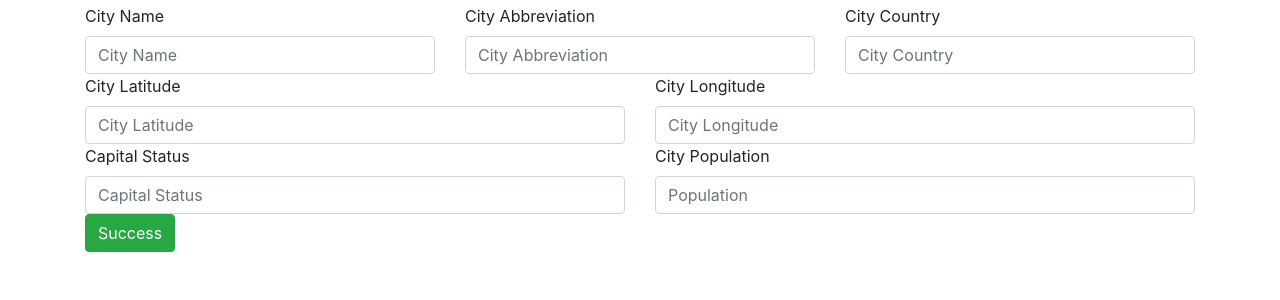
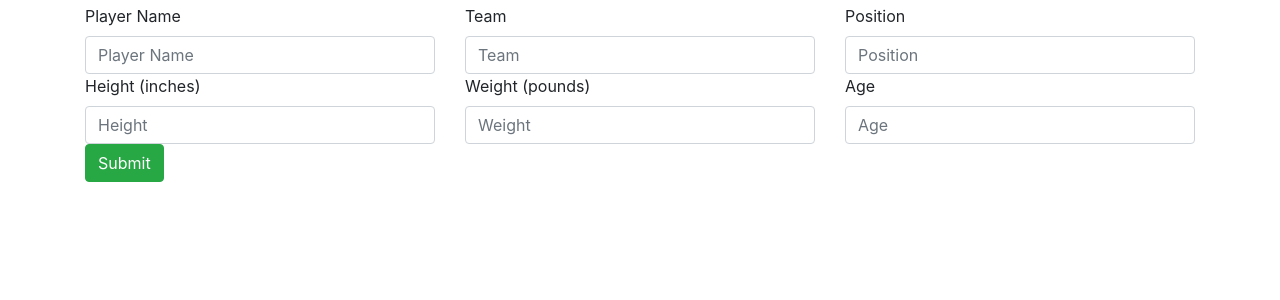
Before and after one commit to Robert-Such/Web-Forms-with-Docker-Flask-and-MySQL, a Flask app: page /players/new in a window 1280 px wide. Shown: the part 56-356 px from the top of the page. Run offline with Flask 2, Linux system fonts and the light colour scheme; some libraries are stand-ins or nearby versions.

Commit message:
Updated field names for new record page and edit record page.  Added Screenshots.

```diff
--- a/app/app.py
+++ b/app/app.py
@@ -63,7 +63,7 @@ def form_insert_post():
     cursor = mysql.get_db().cursor()
     inputData = (request.form.get('fldName'), request.form.get('fldTeam'), request.form.get('fldPosition'),
                  request.form.get('fldHeight_inches'), request.form.get('fldWeight_lbs'),
-                 request.form.get('fldAge'), request.form.get('fldPopulation'))
+                 request.form.get('fldAge'))
     sql_insert_query = """INSERT INTO tblMlbImport (fldName,fldTeam,fldPosition,fldHeight_inches,fldWeight_lbs,fldAge) VALUES (%s,%s,%s,%s,%s,%s) """
     cursor.execute(sql_insert_query, inputData)
     mysql.get_db().commit()
--- a/app/templates/new.html
+++ b/app/templates/new.html
@@ -1,45 +1,36 @@
 {% extends "layout.html" %}
 {% block content %}
-<form action="/cities/new" method="POST">
+<form action="/players/new" method="POST">
     <div class="row">
         <div class="col">
-            <label for="fldName">City Name</label>
-            <input id="fldName" type="text" class="form-control" placeholder="City Name" name="fldName">
+            <label for="fldName">Player Name</label>
+            <input id="fldName" type="text" class="form-control" placeholder="Player Name" name="fldName">
         </div>
         <div class="col">
-            <label for="fldAbbreviation">City Abbreviation</label>
-            <input id="fldAbbreviation" t ype="text" class="form-control" placeholder="City Abbreviation"
-                   name="fldAbbreviation">
+            <label for="fldTeam">Team</label>
+            <input id="fldTeam" type="text" class="form-control" placeholder="Team"
+                   name="fldTeam">
         </div>
         <div class="col">
-            <label for="fldCountry">City Country</label>
-            <input id="fldCountry" type="text" class="form-control" placeholder="City Country" name="fldCountry">
-        </div>
-    </div>
-
-    <div class="row">
-        <div class="col">
-            <label for="fldLat">City Latitude</label>
-            <input id="fldLat" type="text" class="form-control" placeholder="City Latitude" name="fldLat">
-        </div>
-        <div class="col">
-            <label for="fldlong">City Longitude</label>
-            <input id="fldlong" type="text" class="form-control" placeholder="City Longitude" name="fldLong">
+            <label for="fldPosition">Position</label>
+            <input id="fldPosition" type="text" class="form-control" placeholder="Position" name="fldPosition">
         </div>
     </div>
     <div class="row">
         <div class="col">
-            <label for="fldCapitalStatus">Capital Status</label>
-
-            <input id="fldCapitalStatus" type="text" class="form-control" placeholder="Capital Status "
-                   name="fldCapitalStatus">
+            <label for="fldHeight_inches">Height (inches)</label>
+            <input id="fldHeight_inches" type="text" class="form-control" placeholder="Height" name="fldHeight_inches">
         </div>
         <div class="col">
-            <label for="fldPopulation">City Population</label>
-            <input id="fldPopulation" type="text" class="form-control" placeholder="Population" name="fldPopulation">
+            <label for="fldWeight_lbs">Weight (pounds)</label>
+            <input id="fldWeight_lbs" type="text" class="form-control" placeholder="Weight" name="fldWeight_lbs">
+        </div>
+        <div class="col">
+            <label for="fldAge">Age</label>
+            <input id="fldAge" type="text" class="form-control" placeholder="Age" name="fldAge">
         </div>
     </div>
-    <button type="submit" class="btn btn-success">Success</button>
+    <button type="submit" class="btn btn-success">Submit</button>
 
 </form>
 
```
Also changed, not shown: app/templates/edit.html (+12 -22 lines), app/templates/view.html (+6 -6 lines), README.MD, 8 other files.
